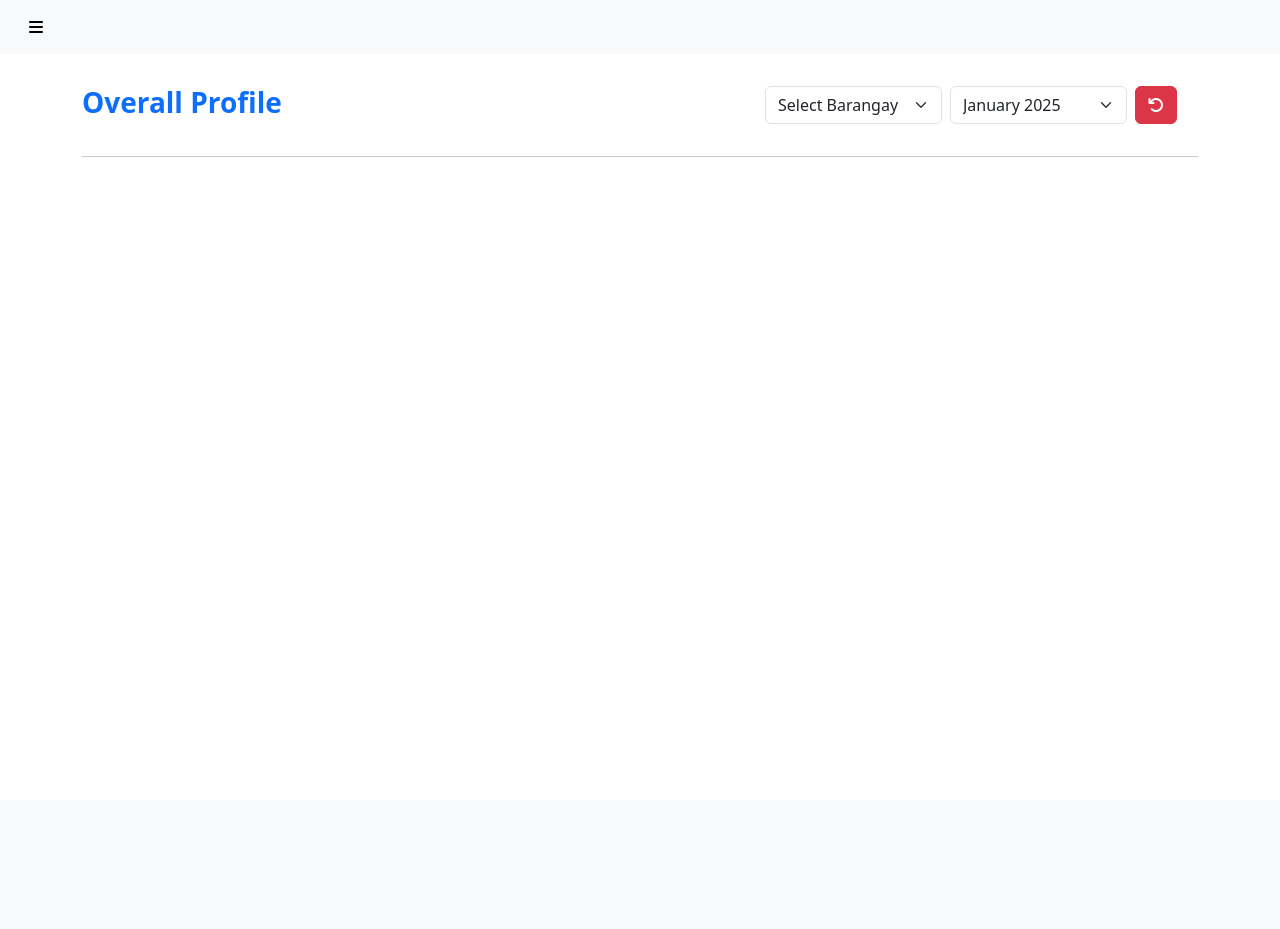
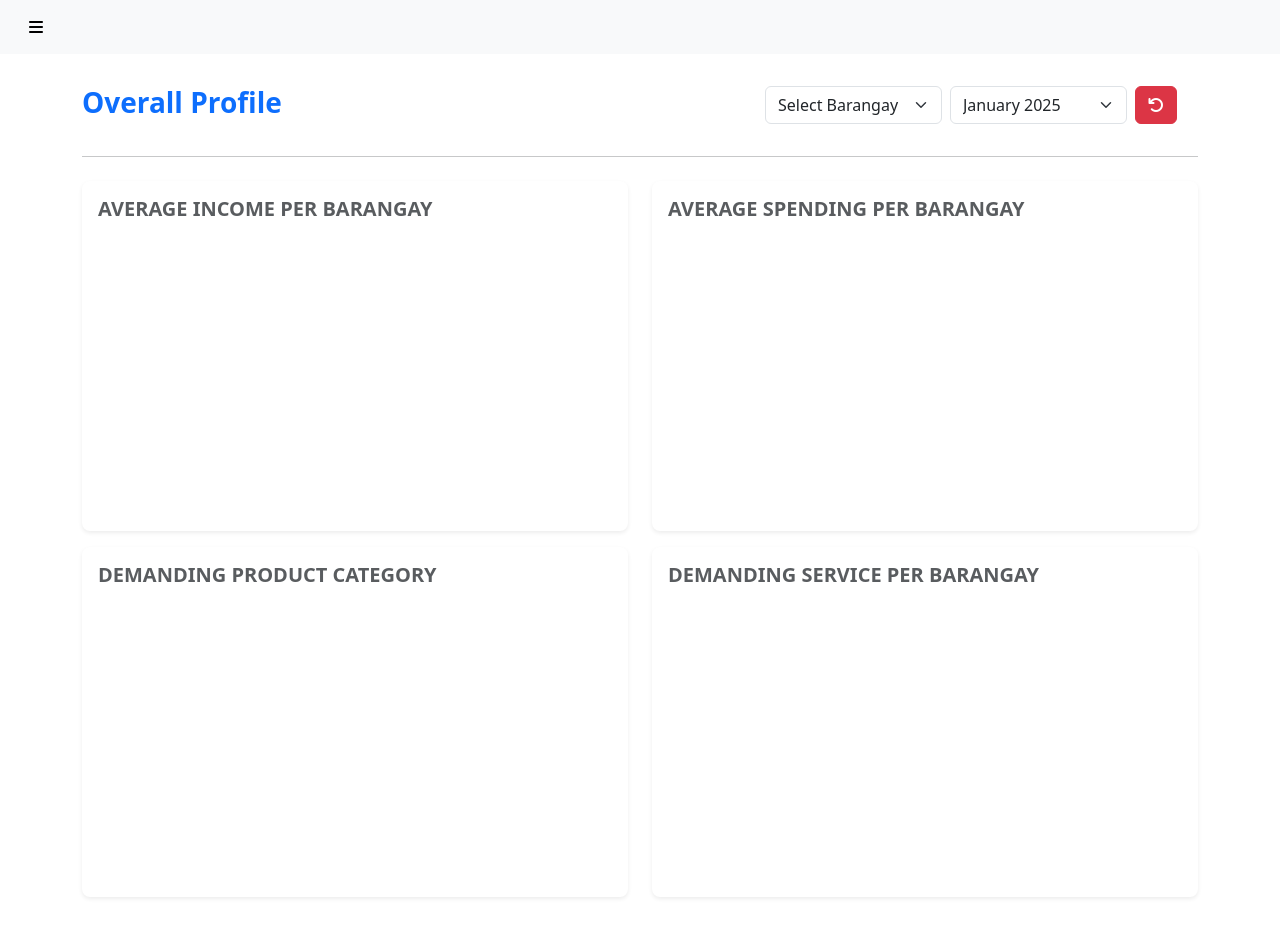
Before and after one commit to sggranil/cluster-iq, a Django app: page /geographic/ in a window 1280 px wide. Before the commit the page ends 157 px from the top, so only its background shows below. Run offline with Django 4.2, Linux system fonts and the light colour scheme; style sheets or scripts are compiled from the project's sources; some libraries are stand-ins or nearby versions.

Commit message:
:lipstick: apply card component

```diff
--- a/templates/pages/geographical.page.html
+++ b/templates/pages/geographical.page.html
@@ -23,6 +23,13 @@
                     </div>
                 </div>
                 <hr>
+                <div class="container-fluid p-0">
+                    {% if request.GET.barangay %}
+                        {% include 'pages/sections/barangay_profile.page.html' %}
+                    {% else %}
+                        {% include 'pages/sections/overall_profile.page.html' %}
+                    {% endif %}
+                </div>
             </div>
         </div>
     {% endblock %}
--- a/templates/pages/sections/overall_profile.page.html
+++ b/templates/pages/sections/overall_profile.page.html
@@ -1 +1,18 @@
 {% load static %}
+
+<div class="row">
+    <div class="col-md-6 my-2">
+        {% include 'components/cards/card_items.component.html' with header="Average Income per Barangay" data=average_income_barangay %}
+    </div>
+    <div class="col-md-6 my-2">
+        {% include 'components/cards/card_items.component.html' with header="Average Spending per Barangay" data=average_spent_barangay %}
+    </div>
+</div>
+<div class="row">
+    <div class="col-md-6 my-2">
+        {% include 'components/cards/card_items.component.html' with header="Demanding Product Category" data=most_demand_product %}
+    </div>
+    <div class="col-md-6 my-2">
+        {% include 'components/cards/card_items.component.html' with header="Demanding Service per Barangay" data=demand_per_barangay %}
+    </div>
+</div>
```
